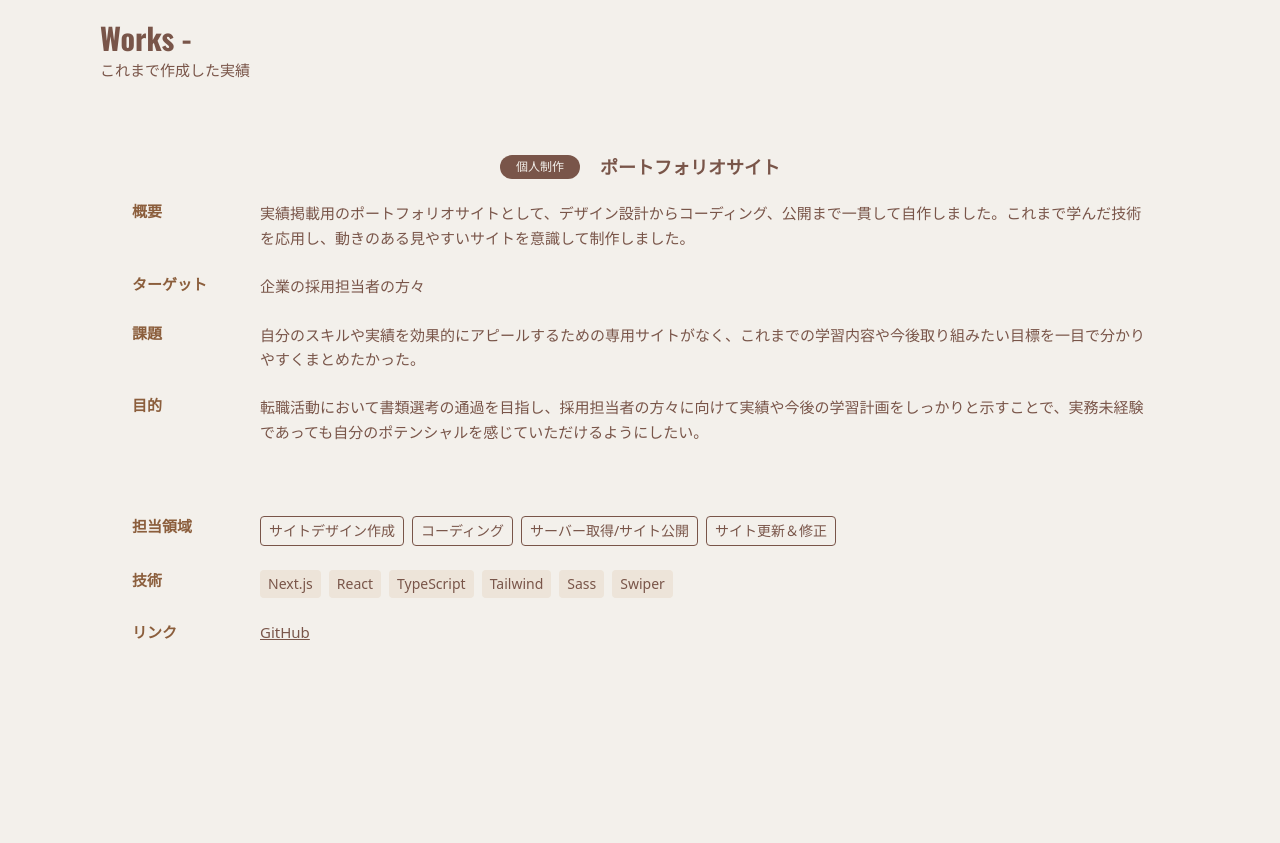
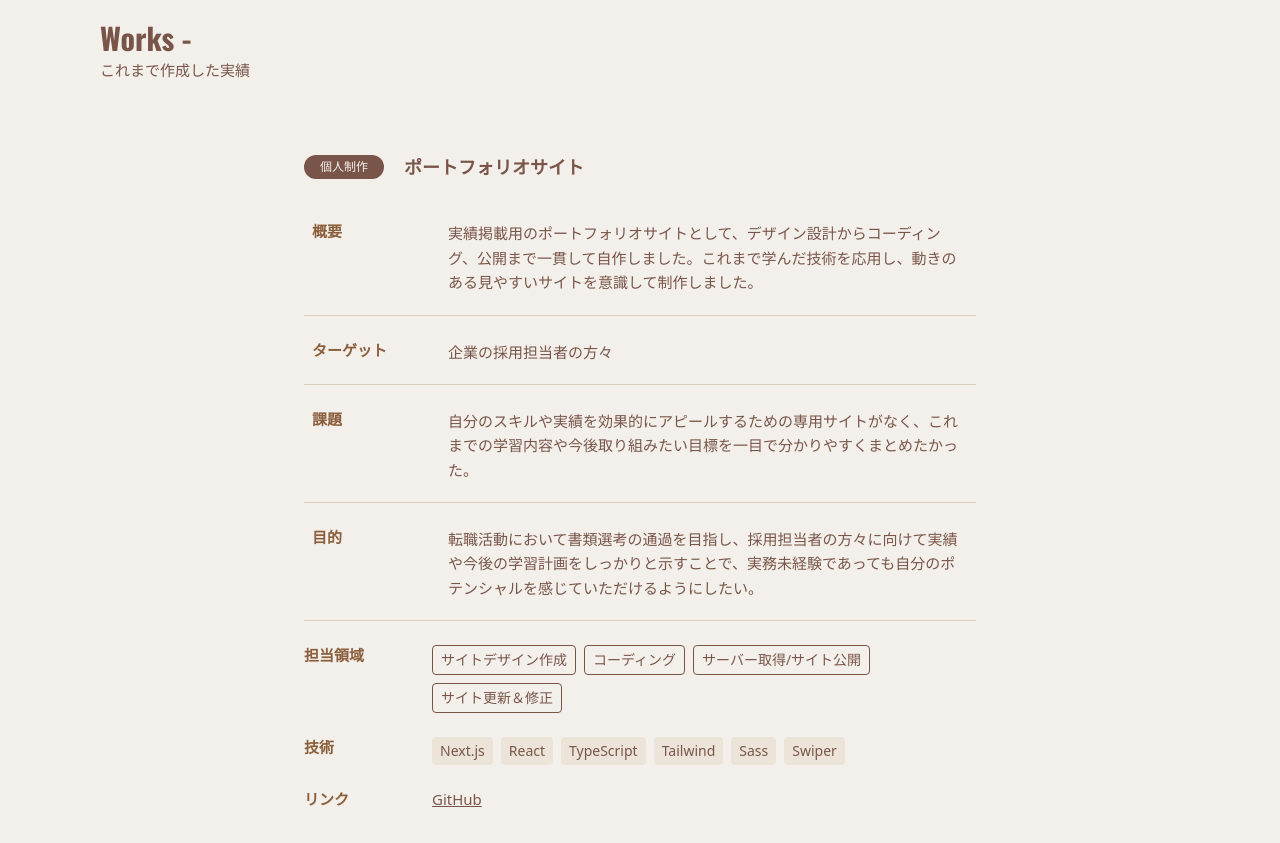
Before and after one commit to Naoya-0213/My-Portfolio-site-_ver.2, a Next.js app: page /work/portfolio in a window 1280 px wide. Before the commit the page ends 800 px from the top, so only its background shows below. Built offline with nearby package versions, Linux system fonts and the light colour scheme.

Commit message:
更新_20251017_00-58

```diff
--- a/src/app/(naoya-portfolio)/work/components/WorkSectionCard.tsx
+++ b/src/app/(naoya-portfolio)/work/components/WorkSectionCard.tsx
@@ -17,7 +17,7 @@ const WorkSectionCard = ({ data }: WorkSectionCardProps) => {
           <div></div>
 
           {/* タイトル */}
-          <header className="pc:justify-center mb-5 flex items-center gap-5 max-[350px]:flex-col max-[350px]:items-start max-[350px]:gap-2">
+          <header className="pc:mb-10 m-auto mb-5 flex max-w-2xl items-center gap-5 max-[350px]:flex-col max-[350px]:items-start max-[350px]:gap-2">
             {badge && (
               <span className="h-fit w-fit rounded-2xl bg-[#795549] px-4 py-1 text-xs text-[#f3f0eb]">
                 {badge}
@@ -28,10 +28,17 @@ const WorkSectionCard = ({ data }: WorkSectionCardProps) => {
             </h3>
           </header>
 
-          <dl className="space-y-6">
+          {/* 詳細 */}
+
+          <dl className="m-auto max-w-2xl space-y-6">
             {sections.map((s) => (
-              <div key={s.label} className="grid grid-cols-[7rem_1fr] gap-4">
-                <dt className="font-semibold text-[#8B5E3C]">{s.label}</dt>
+              <div
+                key={s.label}
+                className="pc:flex-row flex flex-col gap-2 border-b border-[#d7cdbe] px-2 pb-5"
+              >
+                <dt className="pc:min-w-32 font-semibold text-[#8B5E3C]">
+                  {s.label}
+                </dt>
                 <dd className="leading-relaxed">{s.value}</dd>
               </div>
             ))}
--- a/src/const/work/portfolioContents.ts
+++ b/src/const/work/portfolioContents.ts
@@ -21,8 +21,6 @@ export const portfolioContents: WorkContentsData = {
       value:
         "転職活動において書類選考の通過を目指し、採用担当者の方々に向けて実績や今後の学習計画をしっかりと示すことで、実務未経験であっても自分のポテンシャルを感じていただけるようにしたい。",
     },
-    { label: "", value: "" },
-    { label: "", value: "" },
   ],
   scope: [
     "サイトデザイン作成",
```
